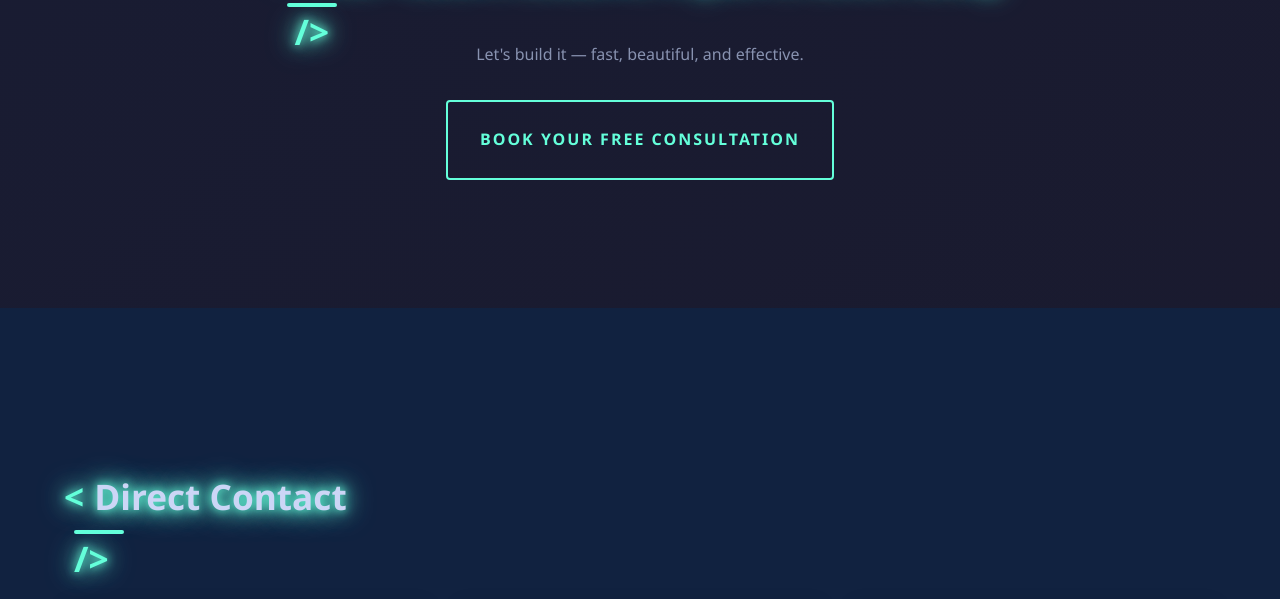
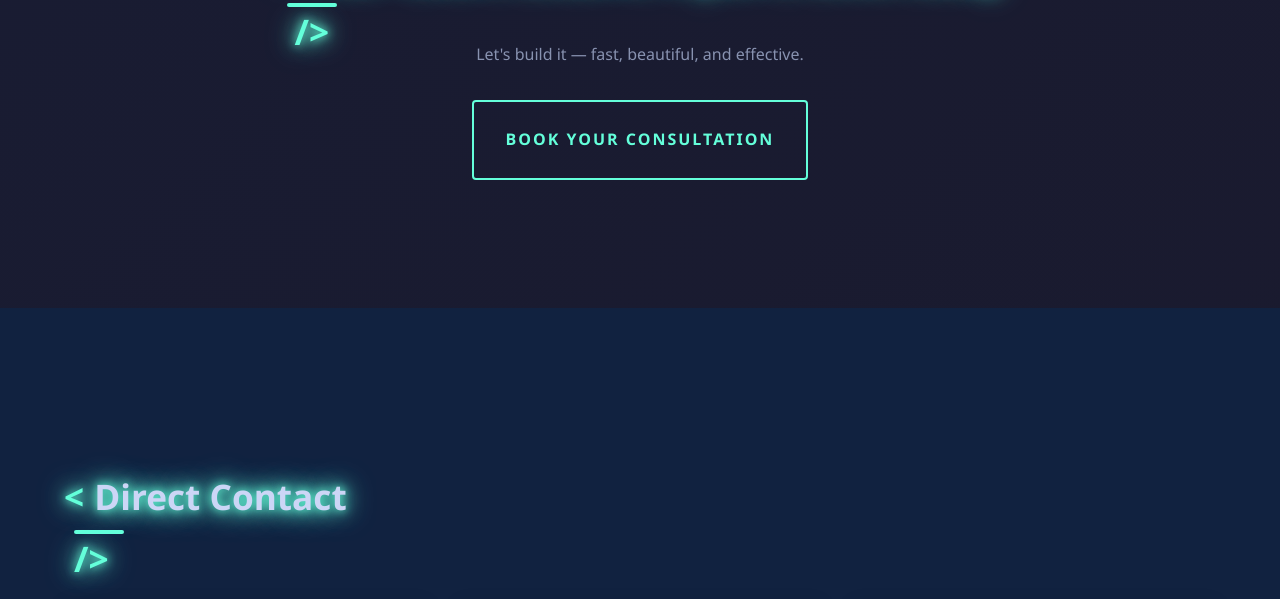
Before and after one commit to mhobgstudio/WebDevGuru, a plain HTML site: page index.html in a window 1280 px wide. Shown: the part 3329-3928 px from the top of the page. Drawn offline with Linux system fonts and the light colour scheme.

Commit message:
Update index.html

```diff
--- a/index.html
+++ b/index.html
@@ -446,7 +446,7 @@
         <div class="container" style="text-align: center;">
             <h2 class="section-title">Your future website is just a week away</h2>
             <p style="color: var(--text-secondary);">Let's build it — fast, beautiful, and effective.</p>
-            <a href="#direct-contact" class="btn">Book Your Free Consultation</a>
+            <a href="#direct-contact" class="btn">Book Your Consultation</a>
         </div>
     </section>
 
```
